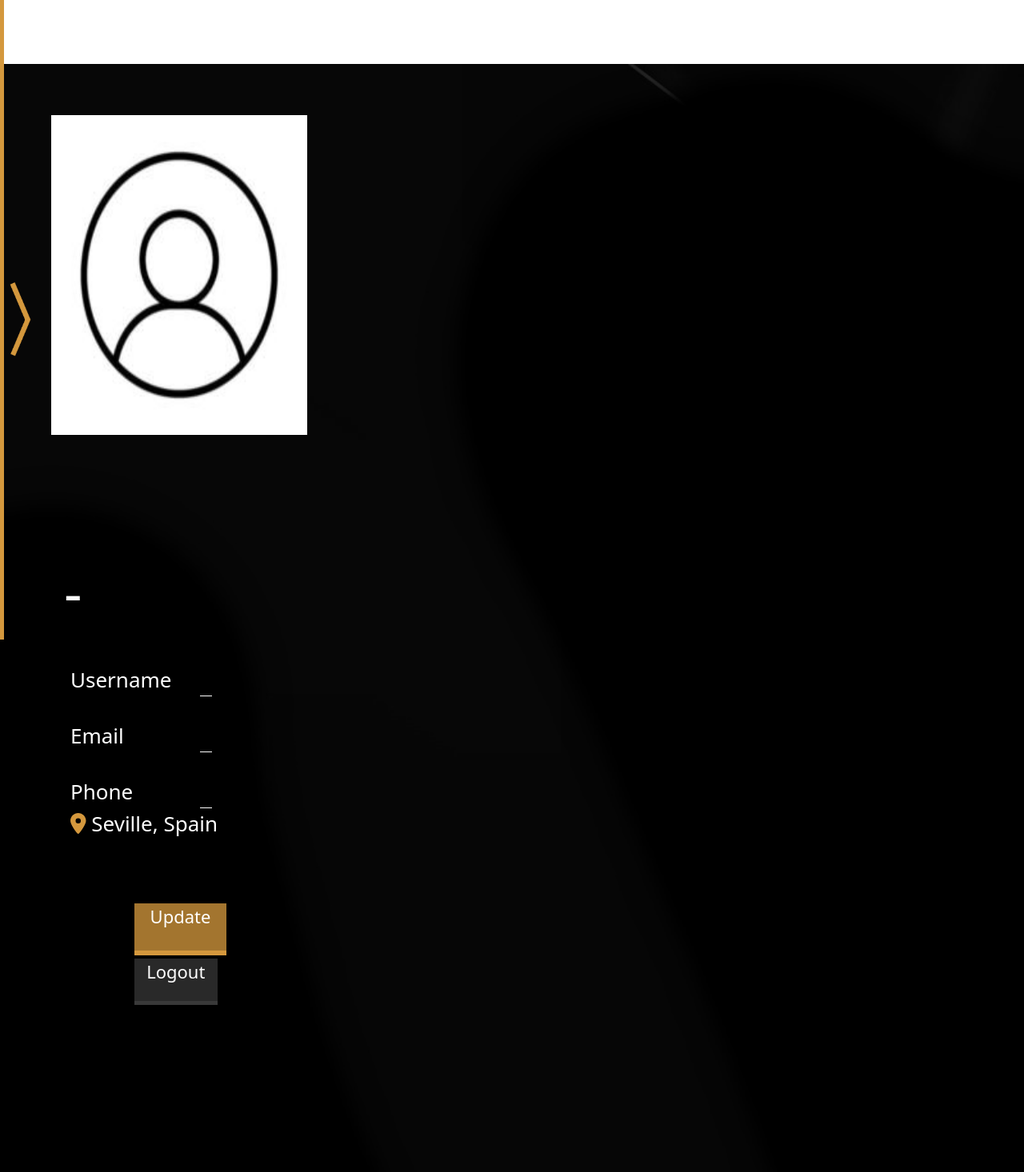
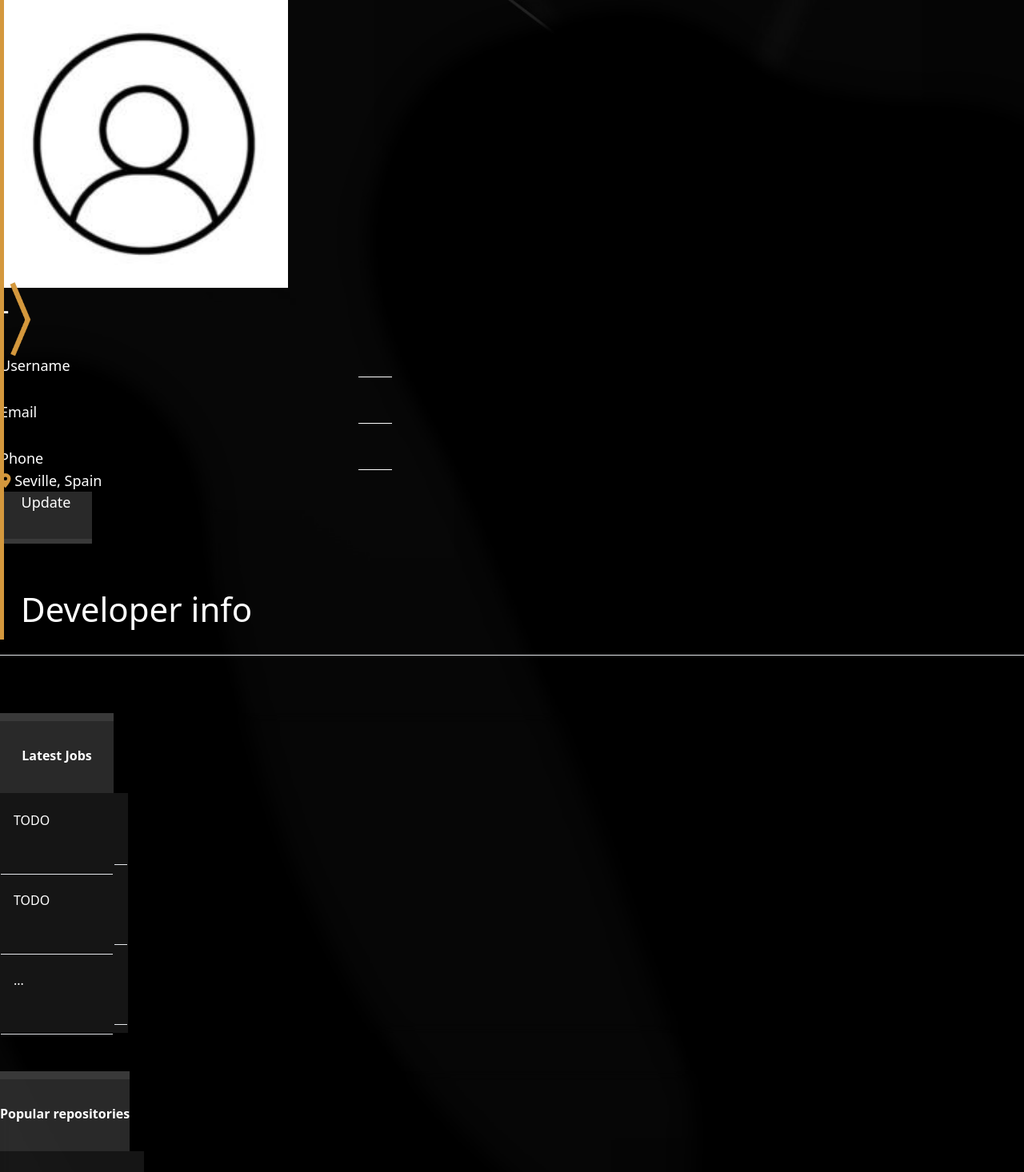
Before and after one commit to JaviFdez7/ISPP-G1-Talent, a React (Vite) app in the folder app/: page /candidate/detail in a window 1280 px wide. Shown: the top 1466 px of the page at 80% size. Built offline with nearby package versions, Linux system fonts and the light colour scheme.

Commit message:
feat: do view better temp

```diff
--- a/app/src/components/DataTable.jsx
+++ b/app/src/components/DataTable.jsx
@@ -38,10 +38,15 @@ export default function DataTable({ header, contentArray, editable=false, addLin
                 <tbody className="datatable-body ">
                     {contentArray.map((item, index) => (
                         <tr key={index}>
-                            <td className="datatable-cell " style={{height: cellHeight}}>
+                            <td className="datatable-cell" style={{height: cellHeight}}>
                                 <br></br>
-                                <div style={{wordBreak: 'break-word', height: '80%', alignItems: 'center',justifyContent: 'center', paddingLeft: "0px"}}>
+                                <div style={{wordBreak: 'break-word', height: '80%', alignItems: 'center',justifyContent: 'center', paddingLeft: "16px"}}>
                                     {item}
+                                </div>
+                                <hr className="w-full "></hr>
+                            </td>
+                            <td className="datatable-cell" style={{height: cellHeight}}>
+                                <div style={{wordBreak: 'break-word', height: '80%', alignItems: 'center',justifyContent: 'center', paddingLeft: "16px"}}>
                                     {editable && (
                                     <Link to={editLink + "/" + index} className="edit-button">
                                         Edit
--- a/app/src/pages/analysis/AnalysisAnalizer.jsx
+++ b/app/src/pages/analysis/AnalysisAnalizer.jsx
@@ -52,7 +52,7 @@ export default function Analyzer() {
       if ( !form.githubUser) {
           setErrors({
             githubUser: form.githubUser ? '' :
-              <span style={{color: 'orange', fontSize: '15px'}}>--->Github User is required</span>,
+              <span style={{color: 'orange', fontSize: '15px'}}>---Github User is required</span>,
           });
           return;
       }
@@ -83,7 +83,7 @@ export default function Analyzer() {
         setLoading(false);
         if(response.status == 500){
           setErrors({
-            githubUser: <span style={{color: 'orange', fontSize: '15px'}}>--->This user does not exist in Github</span>,
+            githubUser: <span style={{color: 'orange', fontSize: '15px'}}>---This user does not exist in Github</span>,
           });
         }
         if (!response.ok) {
--- a/app/src/pages/candidate/CandidateDetail.jsx
+++ b/app/src/pages/candidate/CandidateDetail.jsx
@@ -48,41 +48,23 @@ export default function CandidateDetail() {
         backgroundSize: "cover",
       }}
     >
-      <div className="flex flex-row justify-center">
-        <div
-          className="flex flex-col items-center"
-          style={{ width: "37%", padding: "4rem", marginTop: "5rem" }}
-        >
+      <div className="flex flex-row justify-center items-center profile-header w-10/12 mt-20">
+        <div className="flex flex-col items-center">
           <img
             src={profile} //[candidate.profilePicture}
-            className="rounded-full border border-gray-300"
-            style={{ width: "25vw", height: "50vh" }}
+            className="rounded-full border border-gray-300 profile-img"
           />
         </div>
-        <div
-          className="flex flex-col"
-          style={{ width: "50%", padding: "5rem", marginRight: "8rem" }}
-        >
-          <div className="profile-name-text">
+        <div className="flex flex-col mt-10 w-fit">
+          <div className="profile-name-text text-center">
             <h2>
               {candidate && candidate.fullName ? candidate.fullName : " - "}
             </h2>
           </div>
-          <div
-            style={{
-              display: "flex",
-              flexDirection: "column",
-              padding: "0.5rem",
-              fontSize: "26px",
-              color: "white",
-            }}
-          >
-            <div className="flex flex-col w-full">
+            <div className="flex flex-col w-full profile-info-text">
               {Input("Username", candidate ? candidate.username : " - ", true)} {/* user.username */}
               {Input("Email", candidate ? candidate.email : " - ", true)} {/* user.email */}
               {Input("Phone", candidate ? candidate.phone : " - ", true)} {/* user.phone */}
-            </div>
-
               <div className="text-white mt-8">
                 <FontAwesomeIcon
                   icon={faMapMarkerAlt}
@@ -90,14 +72,11 @@ export default function CandidateDetail() {
                   />
                 {candidate.residence} {candidate && candidate.address ? candidate.address : " Seville, Spain "}
             </div>
-            <div
-              className="flex flex-col"
-              style={{ width: "50%", padding: "5rem", marginRight: "8rem" }}
-            >
-              {MainButton("Update", "", "")}
-              {SecondaryButton("Logout", "/login", handleLogout)}
             </div>
+            <div className="mt-8 self-center">
+              {SecondaryButton("Update", "", "")}
             </div>
+
         </div>
       </div>
       <br></br>
@@ -106,43 +85,43 @@ export default function CandidateDetail() {
       <br></br>
       <br></br>
       <br></br>
-      <div className="flex flex-row justify-center">
-        <div className="flex flex-col w-5/12 p-20">
+      <div className="flex flex-col w-8/12 self-center">
         <DataTable
           header={"Latest Jobs"}
           contentArray={["TODO", "TODO", "..."]}
-            editable={true}
+          editable={false}
           addLink=""
           editLink=""
         />
+        <br></br>
         <br></br>
         <DataTable
           header={"Popular repositories"}
           contentArray={["On your tutorials", "..."]}
         />
-        </div>
-        <div className="flex flex-col w-5/12 p-20">
+        <br></br>
+        <br></br>
         <DataTable header={"Preferences"} contentArray={["Work from home"]} />
+        <br></br>
         <br></br>
         <div className="w-full"
         >
           {Input("Github username", "martinnez123", false, true)} {/* candidate.githubUser */}
         </div>
         <br></br>
+        <br></br>
         <DataTable
           header={"Most popular tecnologies"}
           contentArray={["1. Java", "2. Python", "3. Other"]}
-            editable={true}
+          editable={false}
           addLink=""
           editLink=""
         />
-        </div>
+        <br></br>
+        <br></br>
       </div>
       <h3 className="profile-title">Work experience</h3>
       <hr className="w-5/12 self-center"></hr>
-      <br></br>
-      <br></br>
-      <br></br>
       <div
         className="w-9/12 self-center"
         style={{ marginBottom: "3rem", marginTop: "3rem" }}
--- a/app/src/pages/representative/RepresentativeDetail.jsx
+++ b/app/src/pages/representative/RepresentativeDetail.jsx
@@ -3,7 +3,7 @@ import { useNavigate } from "react-router-dom";
 
 import Input from "../../components/Input";
 import profile from "../../images/profile.jpg";
-import mainBackground from "../../images/main-background.jpg";
+import mainBackground from "../../images/main-background2.jpg";
 import LatestHistory from "../../components/LatestHistory";
 import MainButton from "../../components/mainButton";
 import SecondaryButton from "../../components/secondaryButton";
--- a/app/src/styles/Profile.css
+++ b/app/src/styles/Profile.css
@@ -1,11 +1,32 @@
 .profile-name-text > h2{
-    font-size: 70px;
+    font-size: 36px;
     color: white;
+    word-break: normal;
 }
 
 .profile-title {
     color: white;
-    font-size: 60px;
+    font-size: 42px;
     align-self: center;
-    margin: 20px;
+    margin: 26px;
 }
+
+.profile-info-text {
+    font-size: 18px;
+    color: white;
+}
+
+.profile-header {
+    flex-direction: row;
+    @media (max-width : 500px) {
+        flex-direction: column;
+        width: 100%;
+    }
+}
+
+.profile-img {
+    @media (min-width : 500px) {
+        height: 360px;
+        margin-right: 100px;
+    }
+}
--- a/app/src/styles/buttons.css
+++ b/app/src/styles/buttons.css
@@ -42,5 +42,5 @@
 
 h4 {
     color: white;
-    font-size: 22px;
+    font-size: 18px;
 }
```
Lines whose indentation alone changed are shown as unchanged.
